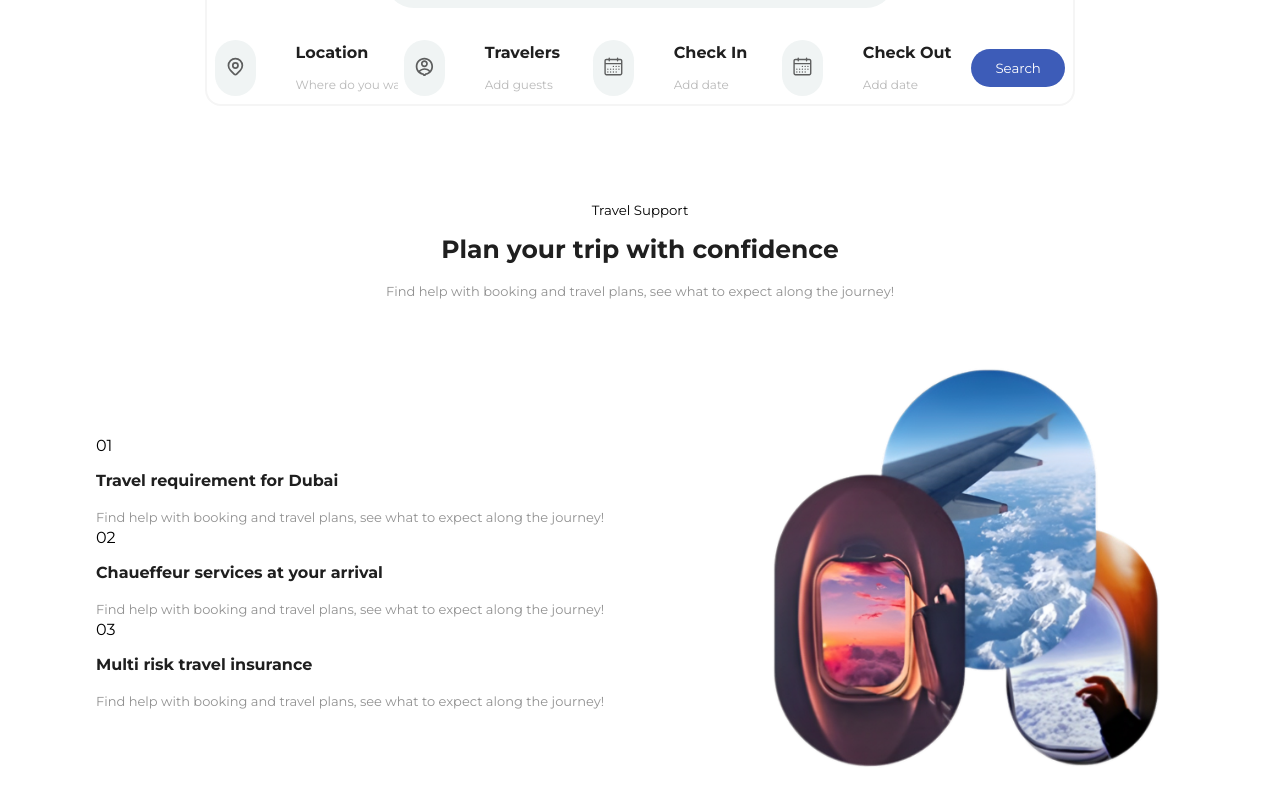
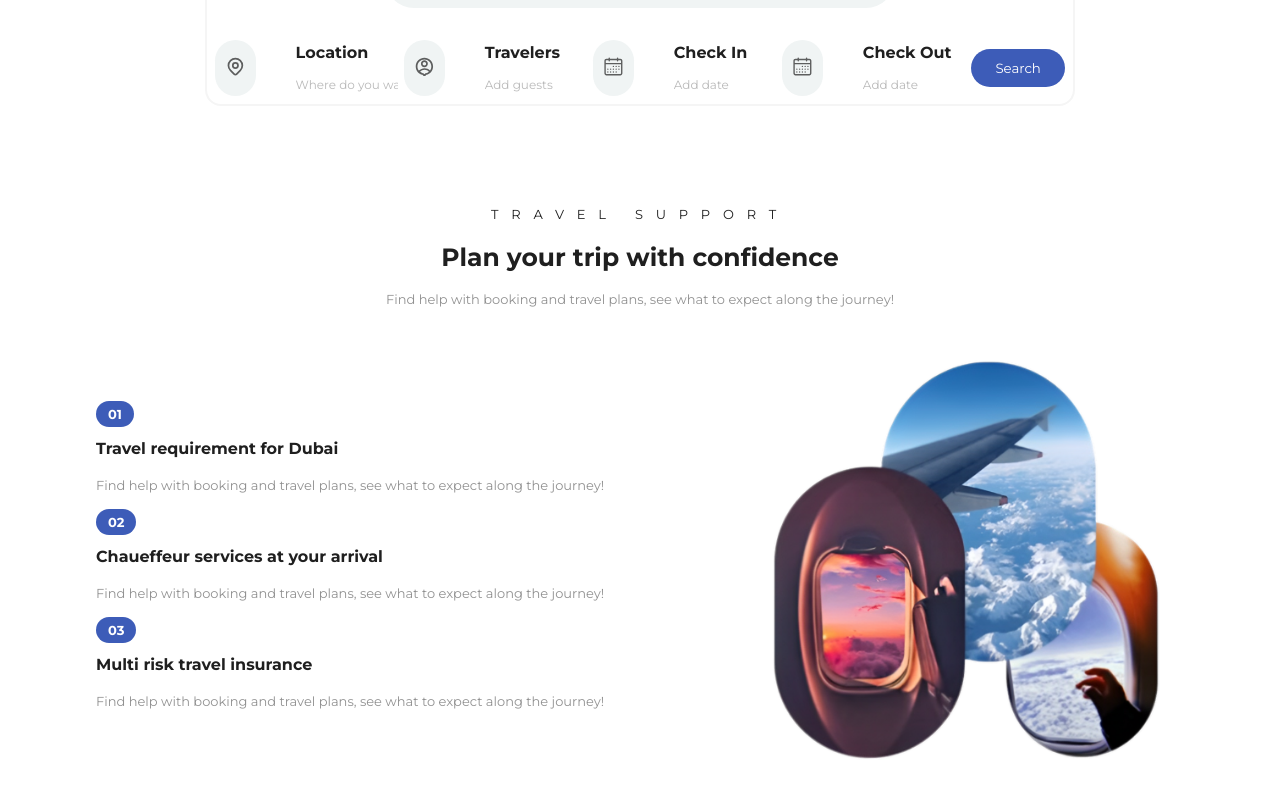
Before and after one commit to Samms206/FlySiteReactJS, a React (Vite) app: page / in a window 1280 px wide. Shown: the part 920-1726 px from the top of the page. Built offline with nearby package versions, Linux system fonts and the light colour scheme.

Commit message:
updated-SupportSection

```diff
--- a/src/main.css
+++ b/src/main.css
@@ -392,7 +392,7 @@ h2 {
 
 .support {
   flex-direction: column;
-  gap: 4rem;
+  gap: 3rem;
 }
 .support .tittlesDiv {
   flex-direction: column;
@@ -400,12 +400,32 @@ h2 {
 .support .tittlesDiv small, .support .tittlesDiv h2, .support .tittlesDiv p {
   text-align: center;
 }
+.support .tittlesDiv small {
+  letter-spacing: 0.8rem;
+  text-transform: uppercase;
+  font-size: 13px;
+  color: var(--blackColor);
+  line-height: 1.5rem;
+}
 .support .infoDiv {
   width: 100%;
   justify-content: space-between;
 }
 .support .infoDiv .textDiv {
   flex-direction: column;
+}
+.support .infoDiv .textDiv .singleInfo {
+  margin-bottom: 1rem;
+}
+.support .infoDiv .textDiv .singleInfo .number {
+  background: var(--PrimaryColor);
+  padding: 5px 12px;
+  width: 40px;
+  border-radius: 3rem;
+  text-align: center;
+  font-size: 13px;
+  font-weight: 700;
+  color: var(--whiteColor);
 }
 .support .infoDiv .imgDiv {
   width: 40%;
--- a/src/main.scss
+++ b/src/main.scss
@@ -455,11 +455,18 @@ h2{
 //SUPPORT
 .support{
     flex-direction: column;
-    gap: 4rem;
+    gap: 3rem;
     .tittlesDiv{
         flex-direction: column;
         small, h2, p{
             text-align: center;
+        }
+        small{
+            letter-spacing: .8rem;
+            text-transform: uppercase;
+            font-size: 13px;
+            color: var(--blackColor);
+            line-height: 1.5rem;
         }
     }
     .infoDiv{
@@ -467,6 +474,19 @@ h2{
         justify-content: space-between;
         .textDiv{
             flex-direction: column;
+            .singleInfo{
+                margin-bottom: 1rem;
+                .number{
+                    background: var(--PrimaryColor);
+                    padding: 5px 12px;
+                    width: 40px;
+                    border-radius: 3rem;
+                    text-align: center;
+                    font-size: 13px;
+                    font-weight: 700;
+                    color: var(--whiteColor);
+                }
+            }
         }
         .imgDiv{
             width: 40%;
```
Also changed, not shown: 1 other file (tests, documents, lock files or other folders).
